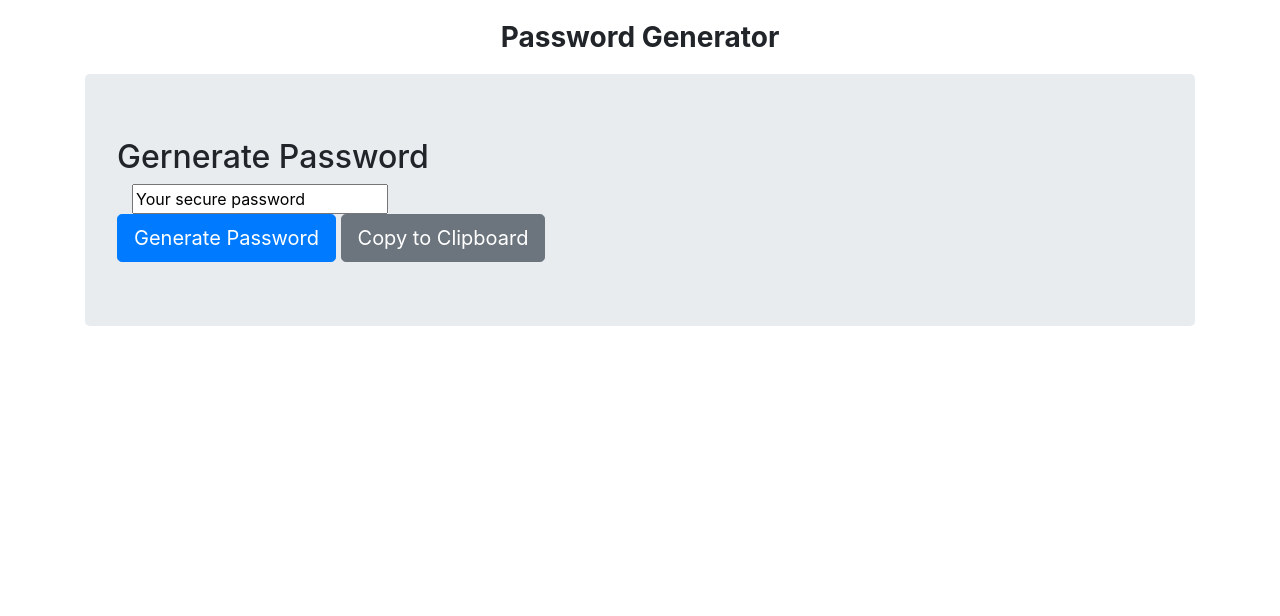
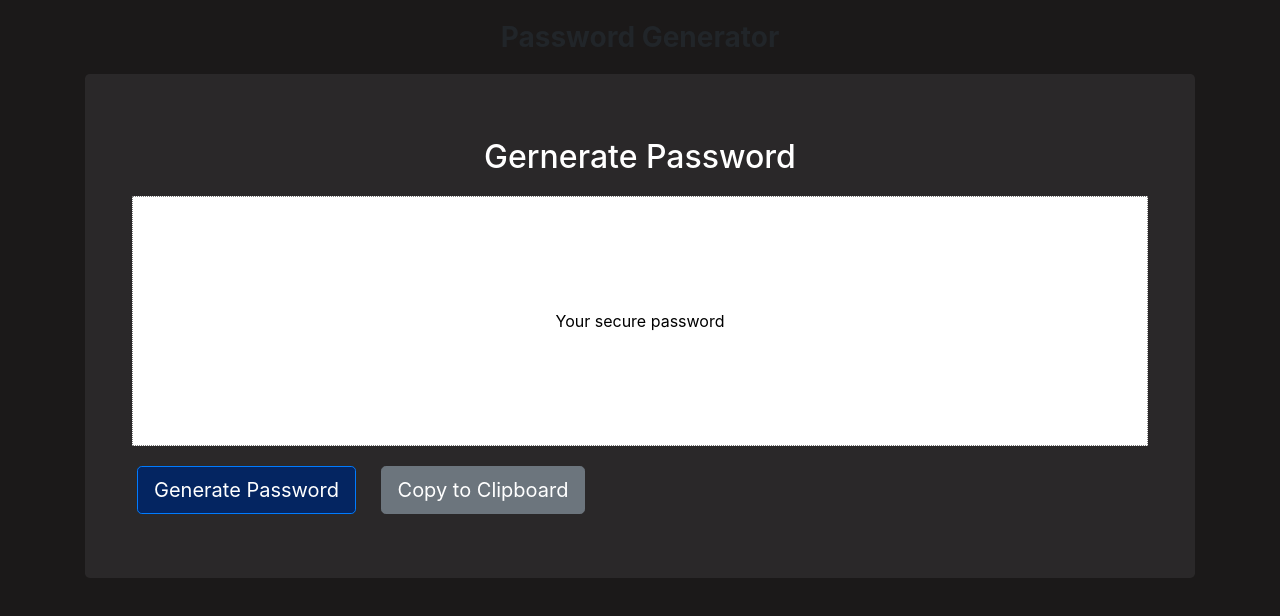
Before and after one commit to caleb-brochu/Password_Generator, a plain HTML site: page index.html in a window 1280 px wide. Drawn offline with nearby package versions, Linux system fonts and the light colour scheme.

Commit message:
Updated index.html and added readme.md

```diff
--- a/index.html
+++ b/index.html
@@ -8,7 +8,7 @@
     <link rel="stylesheet" href="https://stackpath.bootstrapcdn.com/bootstrap/4.4.1/css/bootstrap.min.css" integrity="sha384-Vkoo8x4CGsO3+Hhxv8T/Q5PaXtkKtu6ug5TOeNV6gBiFeWPGFN9MuhOf23Q9Ifjh" crossorigin="anonymous">
     <link rel="stylesheet" href="styles.css">
 </head>
-<body>
+<body class = "background">
 
     <nav class = "navbar">
         <a class = navbar-text>Password Generator</a>
@@ -31,8 +31,8 @@
             </div>
             <div class = "row">
                 <div class = "col-md-12">
-                    <button type="button" class="btn btn-primary btn-lg mr-auto" id = "generate"> Generate Password</button>
-                    <button type="button" class="btn btn-secondary btn-lg ml-auto" id = "copy"> Copy to Clipboard</button>
+                    <button type="button" class="btn btn-primary btn-lg" id = "generate"> Generate Password</button>
+                    <button type="button" class="btn btn-secondary btn-lg" id = "copy"> Copy to Clipboard</button>
                 </div>
 
             </div>
--- a/styles.css
+++ b/styles.css
@@ -5,10 +5,12 @@
     font-weight: bold;
   }
 
-  h1
+  h2
   {
-
+    text-align: center;
+    margin-bottom: 20px;
     border-bottom: 2px black;
+    color: white;
   }
 
   .container-fluid
@@ -17,9 +19,21 @@
     border-bottom: 2pt black;
     border-top: 2pt black;
   }
-
-  h4
+  #generate
   {
+    margin-top: 20px;
+    margin-left: 20px;
+    background-color: rgb(4, 37, 97);
+  }
+  #copy
+  {
+    margin-top: 20px;
+    margin-left: 20px;
+    justify-content: right;
+  }
+ #secure
+  {
+    word-wrap: break-word;
     width: 100%;
     height:250px;
     padding: 50px;
@@ -28,3 +42,13 @@
     -moz-border-radius-topright: 30px 20px;
     -moz-border-radius-topleft: 30px 20px;
   }
+
+  .background
+  {
+    background-color: rgb(27, 25, 25);
+  }
+
+  .jumbotron
+  {
+    background-color: rgba(70, 69, 71, 0.356);
+  }
```
Also changed, not shown: 1 other file. Lines whose indentation alone changed are shown as unchanged.
